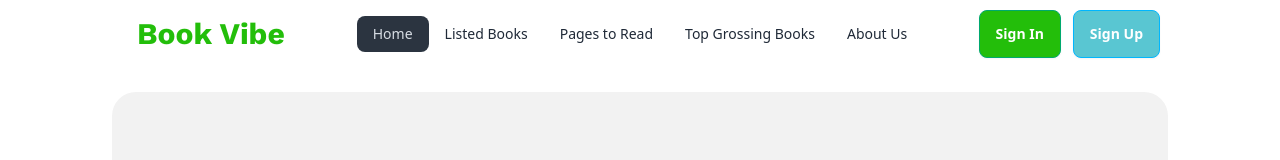
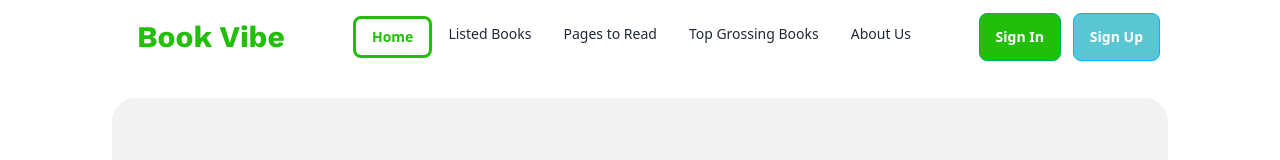
Before and after one commit to samwaseee/Book-Vibe, a React (Vite) app: page / in a window 1280 px wide. Shown: the top 160 px of the page. Built offline with nearby package versions, Linux system fonts and the light colour scheme; a web font is replaced by a local one.

Commit message:
navlink added and styled

```diff
--- a/package.json
+++ b/package.json
@@ -14,6 +14,7 @@
     "match-sorter": "^6.3.4",
     "react": "^18.2.0",
     "react-dom": "^18.2.0",
+    "react-icons": "^5.0.1",
     "react-router-dom": "^6.22.3",
     "react-toastify": "^10.0.5",
     "recharts": "^2.12.3",
--- a/src/Components/Book.jsx
+++ b/src/Components/Book.jsx
@@ -13,8 +13,8 @@ const Book = ({ book }) => {
                     <figure className='bg-[#F3F3F3] p-5 rounded-xl'><img src={image} /></figure>
                     <div className="card-body">
                         <div className="card-actions">
-                            <div className="badge badge-outline text-[#22be0a] font-bold">{tags[0]}</div>
-                            <div className="badge badge-outline text-[#22be0a] font-bold">{tags[1]}</div>
+                            <div className="badge bg-[#22be0a10] text-[#22be0a] font-bold">{tags[0]}</div>
+                            <div className="badge bg-[#22be0a10] text-[#22be0a] font-bold">{tags[1]}</div>
                         </div>
                         <h2 className="card-title fair my-4">
                             {bookName}
--- a/src/Components/BookDetails.jsx
+++ b/src/Components/BookDetails.jsx
@@ -39,8 +39,8 @@ const BookDetails = () => {
                     <p className="text-xl py-5 border-b-2 border-dashed">{category}</p>
                     <p className="mt-10"><span className="font-bold">Review : </span>{review}</p>
                     <p className="my-10 border-b-2 border-dashed pb-10"><span className="font-bold mr-7">Tag</span>
-                        <div className="badge badge-outline text-[#22be0a] font-bold mr-3">#{tags[0]}</div>
-                        <div className="badge badge-outline text-[#22be0a] font-bold">#{tags[1]}</div>
+                        <div className="badge bg-[#22be0a10] text-[#22be0a] font-bold mr-3">#{tags[0]}</div>
+                        <div className="badge bg-[#22be0a10] text-[#22be0a] font-bold">#{tags[1]}</div>
                     </p>
                     <div className="flex gap-16">
                         <div>
--- a/src/Components/ListedBook.jsx
+++ b/src/Components/ListedBook.jsx
@@ -1,17 +1,24 @@
 import PropTypes from 'prop-types';
 
-const ListedBook = ({book}) => {
+const ListedBook = ({ book }) => {
     // console.log(book);
 
     const { bookId, bookName, author, image, rating, category, tags } = book;
 
 
     return (
-        <div className='flex'>
-            <img src={image} alt="" />
+        <div className='flex gap-5'>
+            <img src={image} className='bg-[#0000000f] py-8 px-12 rounded-lg' />
             <div>
                 <h3 className='text-2xl fair font-bold'>{bookName}</h3>
                 <p className='font-semibold'>By : {author}</p>
+                <div>
+                    <p className='font-bold'>Tag</p>
+                    <div className="card-actions">
+                        <div className="badge bg-[#22be0a10] text-[#22be0a] font-semibold">#{tags[0]}</div>
+                        <div className="badge bg-[#22be0a10] text-[#22be0a] font-semibold">#{tags[1]}</div>
+                    </div>
+                </div>
 
             </div>
         </div>
--- a/src/Components/Navbar.jsx
+++ b/src/Components/Navbar.jsx
@@ -3,11 +3,51 @@ import { NavLink } from "react-router-dom";
 const Navbar = () => {
 
     const links = <>
-        <li><NavLink to= "/">Home</NavLink></li>
-        <li><NavLink to="/listedBooks">Listed Books</NavLink></li>
-        <li><NavLink to="/pagesToRead">Pages to Read</NavLink></li>
-        <li><NavLink to="/topGrossing">Top Grossing Books</NavLink></li>
-        <li><NavLink to="/about">About Us</NavLink></li>
+        <li><NavLink to="/" style={({ isActive, isTransitioning }) => {
+            return {
+                fontWeight: isActive ? "bold" : "",
+                color: isActive ? "#23BE0A" : "",
+                backgroundColor: isActive ? "white" : "",
+                border: isActive ? "solid #23BE0A" : "",
+                viewTransitionName: isTransitioning ? "slide" : "",
+            };
+        }}>Home</NavLink></li>
+        <li><NavLink to="/listedBooks" style={({ isActive, isTransitioning }) => {
+            return {
+                fontWeight: isActive ? "bold" : "",
+                color: isActive ? "#23BE0A" : "",
+                backgroundColor: isActive ? "white" : "",
+                border: isActive ? "solid #23BE0A" : "",
+                viewTransitionName: isTransitioning ? "slide" : "",
+            };
+        }}>Listed Books</NavLink></li>
+        <li><NavLink to="/pagesToRead" style={({ isActive, isTransitioning }) => {
+            return {
+                fontWeight: isActive ? "bold" : "",
+                color: isActive ? "#23BE0A" : "",
+                backgroundColor: isActive ? "white" : "",
+                border: isActive ? "solid #23BE0A" : "",
+                viewTransitionName: isTransitioning ? "slide" : "",
+            };
+        }}>Pages to Read</NavLink></li>
+        <li><NavLink to="/topGrossing" style={({ isActive, isTransitioning }) => {
+            return {
+                fontWeight: isActive ? "bold" : "",
+                color: isActive ? "#23BE0A" : "",
+                backgroundColor: isActive ? "white" : "",
+                border: isActive ? "solid #23BE0A" : "",
+                viewTransitionName: isTransitioning ? "slide" : "",
+            };
+        }}>Top Grossing Books</NavLink></li>
+        <li><NavLink to="/about" style={({ isActive, isTransitioning }) => {
+            return {
+                fontWeight: isActive ? "bold" : "",
+                color: isActive ? "#23BE0A" : "",
+                backgroundColor: isActive ? "white" : "",
+                border: isActive ? "solid #23BE0A" : "",
+                viewTransitionName: isTransitioning ? "slide" : "",
+            };
+        }}>About Us</NavLink></li>
     </>
 
 
```
Also changed, not shown: 1 other file (tests, documents, lock files or other folders). Lines whose indentation alone changed are shown as unchanged.
